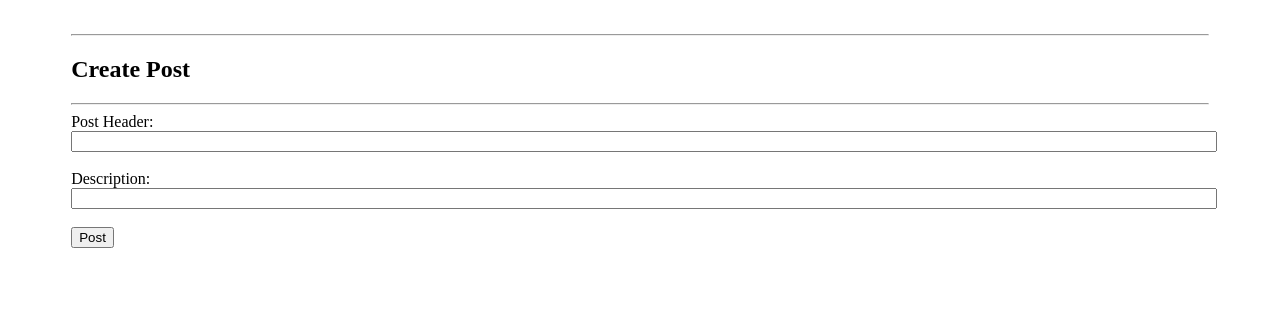
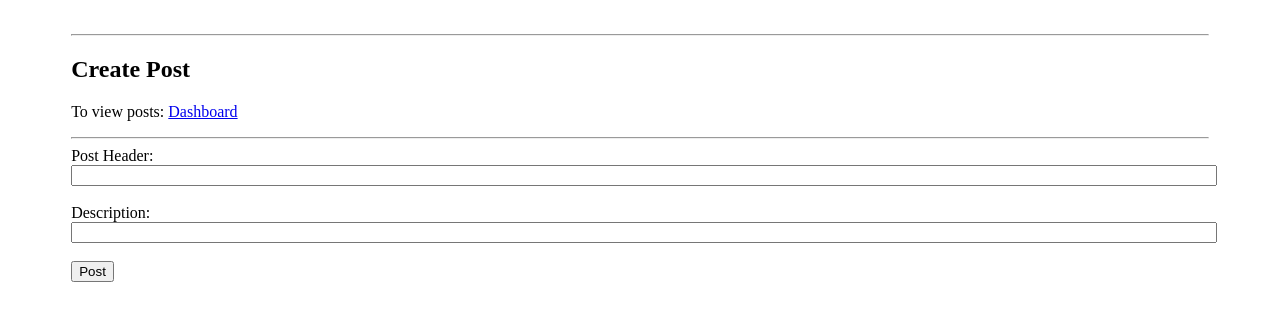
Before and after one commit to PJ41/public-opinion-capstone, a Django app: page /posts/create/ in a window 1280 px wide. Shown: the top 321 px of the page. Run offline with Django 3.2, Linux system fonts and the light colour scheme.

Commit message:
minor changes

```diff
--- a/advocator/urls.py
+++ b/advocator/urls.py
@@ -21,7 +21,7 @@ app_name = "advocator"
 
 urlpatterns = [
     path('admin/', admin.site.urls),
-    path('dashboard/', views.dashboard, name='dashboard'),
+    path('', views.dashboard, name='dashboard'),
     path('posts/create/', views.CreatePostView.as_view(), name='createPost'),
 
 ]
--- a/templates/voting/createPost.html
+++ b/templates/voting/createPost.html
@@ -9,6 +9,7 @@
         <br>
         <hr>
         <h2>Create Post</h2>
+        <p>To view posts: <a href="{% url 'dashboard' %}">Dashboard</a></p>
         <hr>
         <form method="post">
             {% csrf_token %}
```
